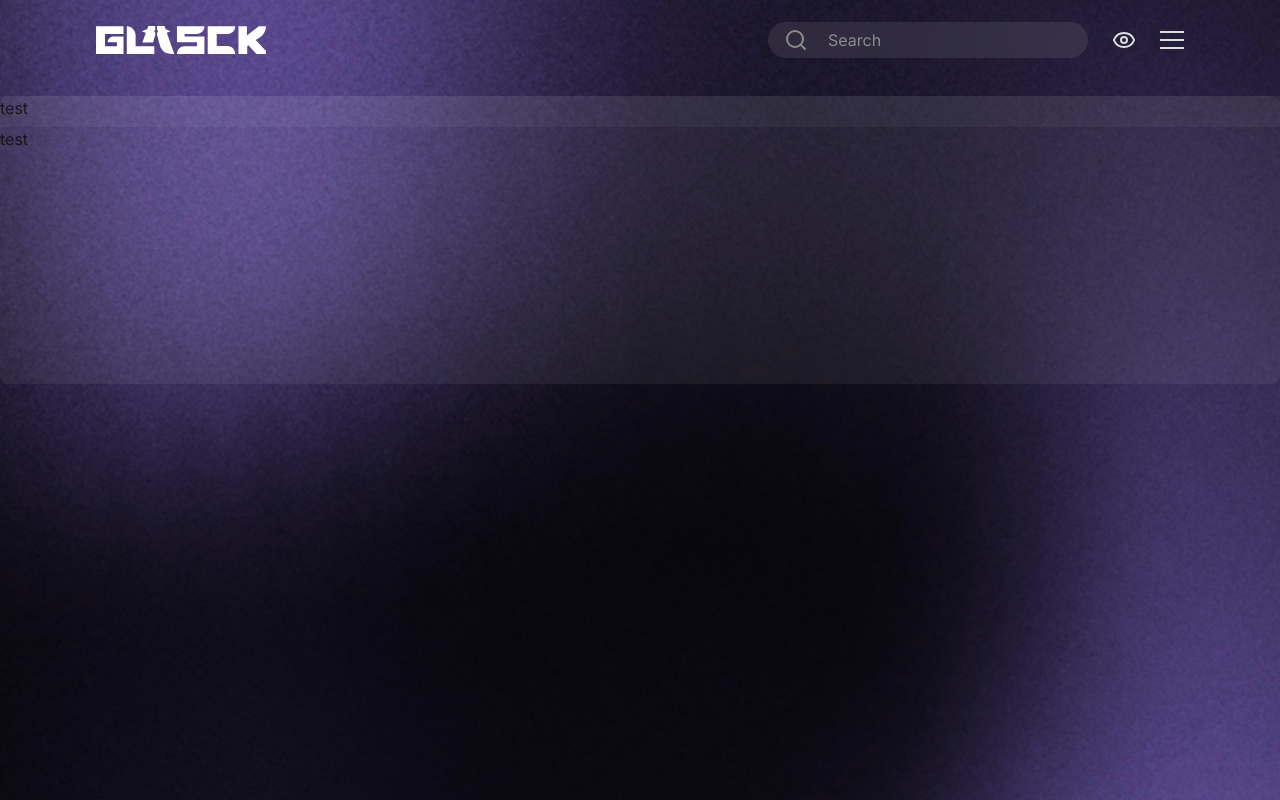
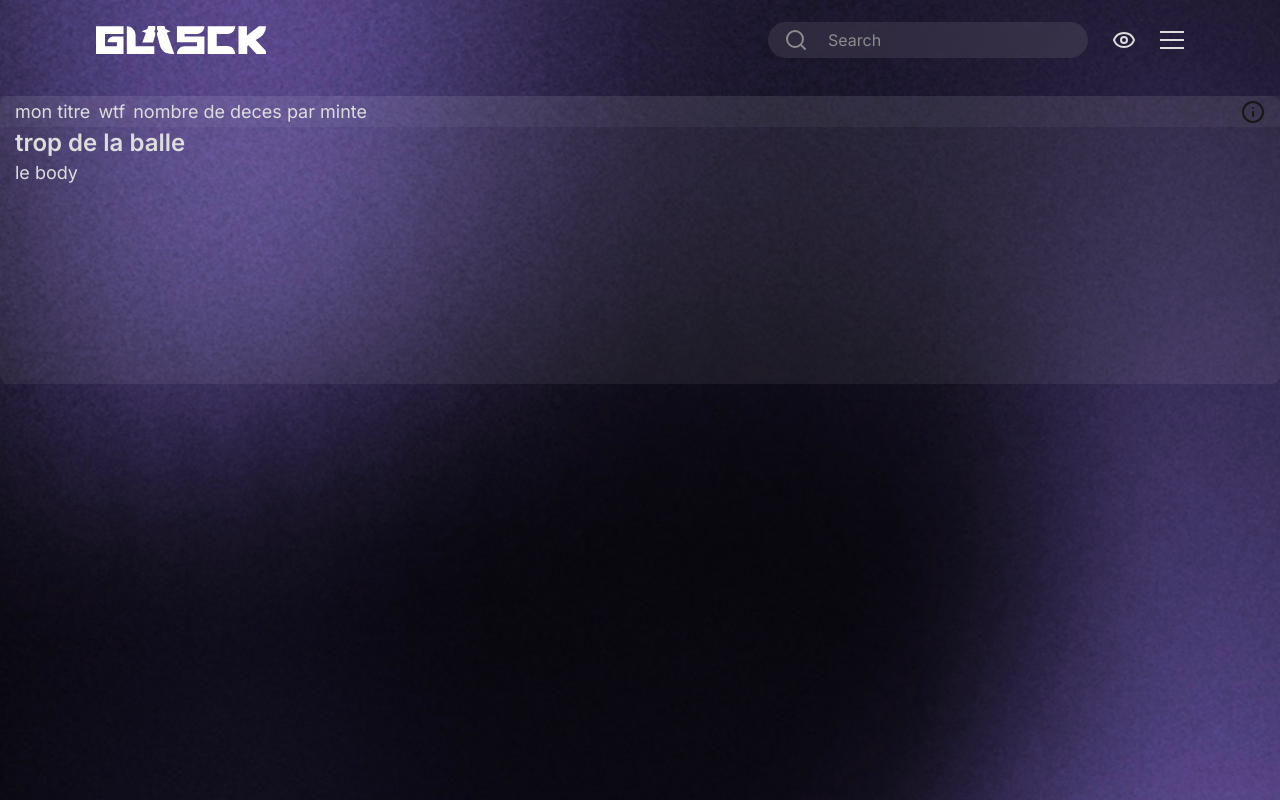
Before and after one commit to Glasck-int/LolWebsite, a Next.js app: page /en in a window 1280 px wide. Shown: the top 800 px of the page. Built offline with nearby package versions, Linux system fonts and the light colour scheme.

Commit message:
update card

```diff
--- a/src/app/[locale]/page.tsx
+++ b/src/app/[locale]/page.tsx
@@ -1,7 +1,8 @@
-"use client";
+'use client'
 
-import { Header } from "@/app/components/layout/Header";
-import { OneHeaderCard } from "../components/ui/card/OneHeaderCard";
+import { Header } from '@/app/components/layout/Header'
+import { OneHeaderCard } from '../components/ui/card/OneHeaderCard'
+import { TestHeader } from '../components/ui/card/header/TestHeader'
 
 export default function Home() {
     return (
@@ -9,9 +10,13 @@ export default function Home() {
             <Header />
             <div className="h-[1000px] w-full pt-[80px]">
                 <div className="mt-4 h-72">
-					<OneHeaderCard />
+                    {/* <OneHeaderCard title='super'> */}
+                    <OneHeaderCard Header={() => (<TestHeader test="wtf"/>)}>
+						<h3>trop de la balle</h3>
+						<p>le body</p>
+					</OneHeaderCard>
                 </div>
             </div>
         </div>
-	);
+    )
 }
--- /dev/null
+++ b/src/app/components/ui/Tooltip.tsx
@@ -0,0 +1,26 @@
+import React, { useState } from 'react'
+import { Info } from 'lucide-react'
+
+interface TooltipProps {
+    content: React.ReactNode
+    children?: React.ReactNode
+}
+
+export const Tooltip = ({ content, children }: TooltipProps) => {
+    const [visible, setVisible] = useState(false)
+
+    return (
+        <div
+            className="relative flex items-center"
+            onMouseEnter={() => setVisible(true)}
+            onMouseLeave={() => setVisible(false)}
+        >
+            {children ? children : <Info/>}
+            {visible && (
+                <div className="absolute bottom-full mb-2 left-1/2 -translate-x-1/2 bg-black text-white text-sm px-2 py-1 rounded z-50 whitespace-nowrap">
+                    {content}
+                </div>
+            )}
+        </div>
+    )
+}
--- a/src/app/components/ui/card/BaseCard.tsx
+++ b/src/app/components/ui/card/BaseCard.tsx
@@ -1,15 +1,15 @@
-"use client";
+'use client'
 
 interface BaseCardProps {
-    Body: React.FC<{ className?:string}>
-    Header: React.FC<{ className?:string}>
+    Header: (props: { className: string }) => React.ReactNode
+    children: React.ReactNode
 }
 
-export const BaseCard = ({Body, Header}: BaseCardProps) => {
-    return(
-        <div className="bg-white-06 default-border-radius h-full w-full flex flex-col justify-between ">
-            <Header className="bg-white-04"/>
-            <Body className="h-full"/>
+export const BaseCard = ({ children, Header }: BaseCardProps) => {
+    return (
+        <div className="bg-white-06 default-border-radius h-full w-full flex flex-col justify-between">
+            <Header className="bg-white-04 px-[15px] flex items-center" />
+            <div className="h-full px-[15px]">{children}</div>
         </div>
     )
 }
--- a/src/app/components/ui/card/OneHeaderCard.tsx
+++ b/src/app/components/ui/card/OneHeaderCard.tsx
@@ -1,11 +1,38 @@
-"use client";
+'use client'
 
-import { BaseCard } from './BaseCard';
-import { OneHeaderCardHeader } from './OneHeaderCardHeader';
-import React from 'react';
+import { BaseCard } from './BaseCard'
+import { OneLineHeaderBase } from './header/OneLineHeaderBase'
+import React from 'react'
 
-export const OneHeaderCard = () => {
+// adapter l'ui pour l'ordi
+// faire en sorte de pouvoir faire une bulle d'aide
+// pourvoir le refermer
+
+interface OneHeaderCardProps {
+    title?: string;
+    children: React.ReactNode;
+    Header?: (props:{}) => React.ReactNode;
+    help? : string;
+}
+
+export const OneHeaderCard = ({
+    title,
+    children,
+    Header,
+    help
+}: OneHeaderCardProps) => {
     return (
-        <BaseCard Body={OneHeaderCardHeader} Header={OneHeaderCardHeader}/>
+        <BaseCard
+            Header={({ className }) => (
+                <OneLineHeaderBase
+                    title={title}
+                    Body={Header ? (props) => <Header {...props} /> : undefined}
+                    className={className}
+                    help={help}
+                />
+            )}
+        >
+            {children}
+        </BaseCard>
     )
-};
+}
--- a/src/app/components/ui/card/OneHeaderCardHeader.tsx
+++ /dev/null
@@ -1,13 +0,0 @@
-"use client";
-
-import React from 'react';
-
-interface OneHeaderCardHeaderProps {
-    className : string
-}
-
-export const OneHeaderCardHeader = ({className}:OneHeaderCardHeaderProps) => {
-    return (
-        <div className={'h-[35px] w-full flex justify-between ' + className}>test</div>
-    )
-};
--- /dev/null
+++ b/src/app/components/ui/card/header/OneLineHeaderBase.tsx
@@ -0,0 +1,25 @@
+'use client'
+
+import React from 'react'
+import { Tooltip } from '../../Tooltip'
+
+interface OneLineHeaderBaseProps {
+    className: string
+    title?: string
+    Body?: React.ComponentType
+    help?: string
+}
+
+export const OneLineHeaderBase = ({
+    className,
+    title,
+    Body,
+    help,
+}: OneLineHeaderBaseProps) => {
+    return (
+        <div className={'h-[35px] w-full flex justify-between ' + className}>
+            {title ? <p>{title}</p> : Body && <Body />}
+			<Tooltip content="help me"/>
+        </div>
+    )
+}
--- /dev/null
+++ b/src/app/components/ui/card/header/TestHeader.tsx
@@ -0,0 +1,17 @@
+'use client'
+
+import React from 'react'
+import { Tooltip } from '../../Tooltip'
+
+
+export const TestHeader = ({test}: {test: string}) => {
+    return (
+        <div className='flex gap-2'>
+            <p>mon titre</p>
+            <p>{test}</p>
+            <Tooltip content="explication">
+                <p>nombre de deces par minte</p>
+            </Tooltip>
+        </div>
+    )
+}
```
Also changed, not shown: 1 other file (tests, documents, lock files or other folders). Lines whose indentation alone changed are shown as unchanged.
